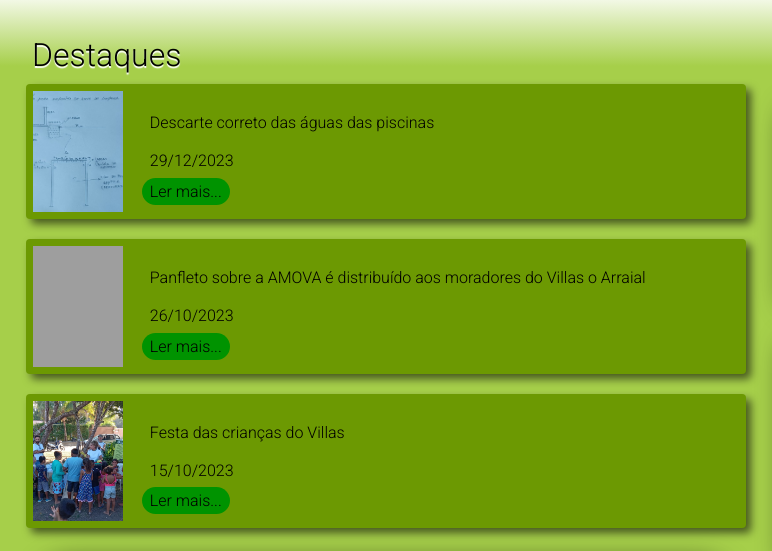
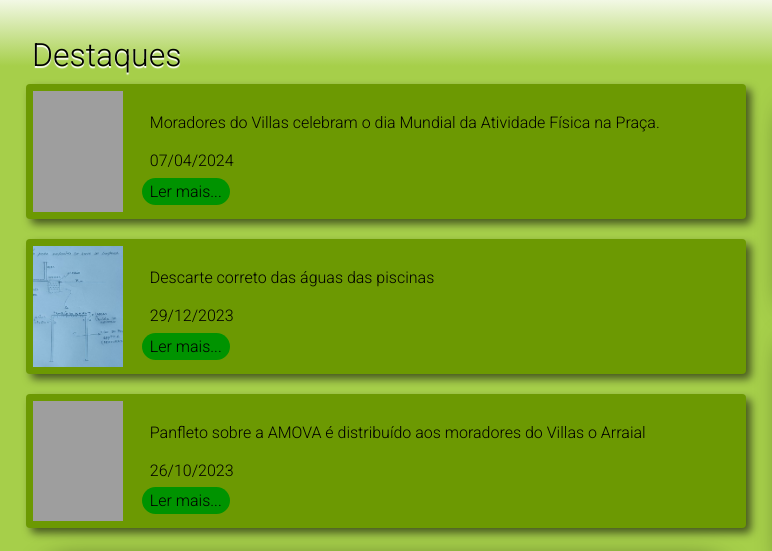
Before and after one commit to lombardi-g/AMOVA-website, a plain HTML site: page index.html in a window 1280 px wide. Shown: the part 298-849 px from the top of the page, 0-772 px from the left. Drawn offline with nearby package versions, Linux system fonts and the light colour scheme.

Commit message:
Update index.html -  destaque dia da atividade

```diff
--- a/index.html
+++ b/index.html
@@ -43,6 +43,22 @@
     <section class="content">
 <div class = "news-container">
             <span>Destaques</span>
+
+            <card-news
+            manchete="Moradores do Villas celebram o dia Mundial da Atividade Física na Praça."
+            texto="A Amova promoveu no último domingo, dia 07/04/2024, um bonito encontro entre os moradores do Villas do Arraial, em comemoração ao Dia Mundial da Atividade Física e o Dia Nacional de Mobilização pela Promoção da Saúde e Qualidade de Vida.
+A Praça do Teatro foi o palco das atividades, que incluíram aula de pilates, distribuição de mudas de árvores, música ao vivo, massagem e um grande espaço kids, com pula-pula, escorregador e outros brinquedos.
+A Amova patrocinou um delicioso lanche, com frutas, bolos, sucos, água, servido debaixo da sombra das árvores. O encontro foi noite adentro, aproveitando a iluminação recém instalada pela associação, resultado das contribuição dos moradores.
+Este evento demonstra a força de nossa associação e a importância de proporcionarmos encontros semelhantes a este, buscando a integração entre os moradores, a troca de idéias sobre como podemos melhorar nosso bairro, sempre com vistas à melhora da qualidade de vida de quem reside ou visita este belo lugar.
+Agradecemos a todos os associados, moradores e patrocinadores que somaram esfoprços para a concretização desta maravilhosa tarde que tivemos na praça do Teatro.
+Aguardamos você nas próximas.
+Mais fotografias podem ser vistas na página que inauguramos hoje: “Galeria de Fotos”, acessível neste link e também no menu superior da página principal.
+"
+            data="07/04/2024"
+            photo="img/dia da atividade.jpg"
+            ></card-news>
+
+
             <card-news
             manchete="Descarte correto das águas das piscinas"
             texto="1-Limpeza e tratamento de piscina &nbsp; &nbsp; &nbsp; &nbsp; &nbsp;
@@ -78,18 +94,6 @@ com blocos, área interna ao terreno etc.     (Colaboração do morador Engo.Jor
             Leiam com atenção, participem, e tragam sugestões."
             data="26/10/2023"
             photo="img/flyer amova.jpg"
-            ></card-news>
-
-            <card-news
-            manchete="Festa das crianças do Villas"
-            texto="No último dia 15 de outubro foi realizada a festa das crianças na Praça da Cruz. &nbsp;
-            Já é a terceira edição desta festa especial para nossas crianças do bairro e redondezas. Desta vez contamos com parcerias importantes, como a FM Construtora e Grupo Verdejar. &nbsp;
-            A AMOVA ofereceu música ao vivo, oficina de slackline, algodão doce, pipoca e água gelada aos presentes, que compareceu em grande número como podemos ver na foto. &nbsp;
-            O grupo Verdejar fez plantio de distribuição de mudas de árvores e ensinou as crianças como aproveitar o lixo orgânico para fazer compostagem e adubar as plantas. &nbsp;
-            Foram muitos os momentos de descontração e socialização entre moradores, familiares, visitantes. &nbsp;
-            Esperamos repetir a dose no próximo ano ainda com mais participação e animação"
-            data="15/10/2023"
-            photo="img/criancas.jpg"
             ></card-news>
 
 
```
